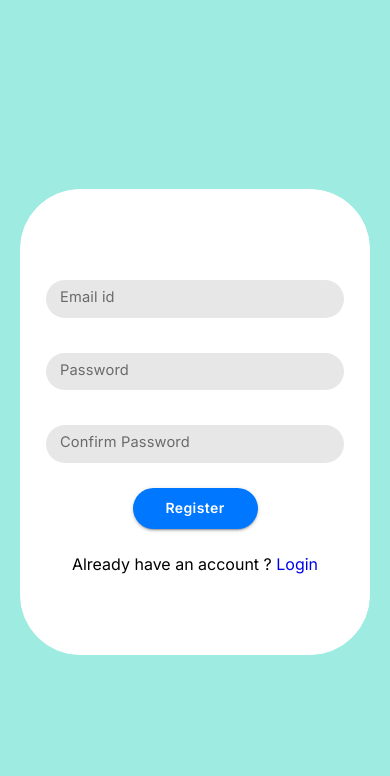
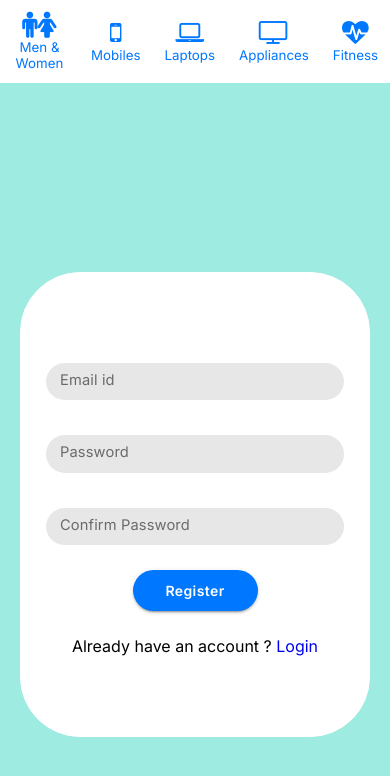
Before and after one commit to rishi282001/aff-site-gr, a React (Create React App) app: page /register in a window 390 px wide. Shown: the top 776 px of the page. Built offline with nearby package versions, Linux system fonts and the light colour scheme.

Commit message:
Nav bar created without responsive

```diff
--- a/public/index.html
+++ b/public/index.html
@@ -14,7 +14,7 @@
     <link rel="apple-touch-icon" href="%PUBLIC_URL%/logo192.png" />
     <link rel="preconnect" href="https://fonts.gstatic.com">
 <link href="https://fonts.googleapis.com/css2?family=Inter:wght@600&display=swap" rel="stylesheet">
-    <!--
+   <link rel="stylesheet" href="https://cdnjs.cloudflare.com/ajax/libs/font-awesome/4.7.0/css/font-awesome.min.css"> <!--
       manifest.json provides metadata used when your web app is installed on a
       user's mobile device or desktop. See https://developers.google.com/web/fundamentals/web-app-manifest/
     -->
--- a/src/App.js
+++ b/src/App.js
@@ -1,4 +1,5 @@
 import './App.scss';
+import { Navbar } from "./Navbar";
 import { Home } from "./Home";
 import { Login } from "./Login";
 import { Register } from "./Register";
@@ -17,6 +18,7 @@ function App() {
         key={location.pathname}
       >
         <div className="App">
+          <Navbar />
           <Switch location={location}>
             <Route exact path="/login" component={Login} />
             <Route exact path="/register" component={Register} />
--- /dev/null
+++ b/src/Navbar.js
@@ -0,0 +1,55 @@
+import IconButton from '@material-ui/core/IconButton';
+
+export function Navbar() {
+    return(
+        <div className="navbar">
+            <div className="icon-holder">
+                <IconButton>
+                    <div className="icon-holder">
+                        <div>
+                            <i className="fa fa-male fa-2x" aria-hidden="true"></i>
+                            <i className="fa fa-female fa-2x" aria-hidden="true"></i>
+                        </div>
+                        <span>{"Men & Women"}</span>
+                    </div>
+                </IconButton>
+            </div>
+
+            <div className="icon-holder">
+                <IconButton>
+                    <div className="icon-holder">
+                        <i className="fa fa-mobile fa-2x" aria-hidden="true"></i>
+                        <span>{"Mobiles"}</span>
+                    </div>
+                </IconButton>
+            </div>
+
+            <div className="icon-holder">
+                <IconButton>
+                    <div className="icon-holder">
+                        <i className="fa fa-laptop fa-2x" aria-hidden="true"></i>
+                        <span>{"Laptops"}</span>
+                    </div>
+                </IconButton>
+            </div>
+
+            <div className="icon-holder">
+                <IconButton>
+                    <div className="icon-holder">
+                        <i className="fa fa-television fa-2x" aria-hidden="true"></i>
+                        <span>{"Appliances"}</span>
+                    </div>
+                </IconButton>
+            </div>
+
+            <div className="icon-holder">
+                <IconButton>
+                    <div className="icon-holder">
+                        <i className="fa fa-heartbeat fa-2x" aria-hidden="true"></i>
+                        <span>{"Fitness"}</span>
+                    </div>
+                </IconButton>
+            </div>
+        </div>
+    );
+}
--- a/src/index.scss
+++ b/src/index.scss
@@ -50,6 +50,30 @@ code {
   margin: auto;
   transition: 1s ease-out;
   transform: translateY(-100px);
+}
+
+
+
+
+/* Navbar */
+
+.navbar {
+  display: flex;
+  justify-content: space-evenly;
+  align-items: center;
+  background: #FFF;
+
+  .icon-holder {
+    display: flex;
+    flex-direction: column;
+
+
+    .MuiButtonBase-root.MuiIconButton-root  {
+      font-size: 10pt;
+      border-radius: 4px;
+      color: #0077FF;
+    }
+  }
 }
 
 
@@ -230,7 +254,6 @@ code {
 
 /* Responsive media query */
 
-
 @media(max-width: 760px) {
   .product {
     width: 96vw;
@@ -286,9 +309,5 @@ code {
 @media(max-width: 200px) {
   .product {
     width: 100vw;
-
-    img {
-      // align-self: stretch;
-    }
   }
 }
```
Also changed, not shown: src/Product.js (line endings or trailing spaces).
